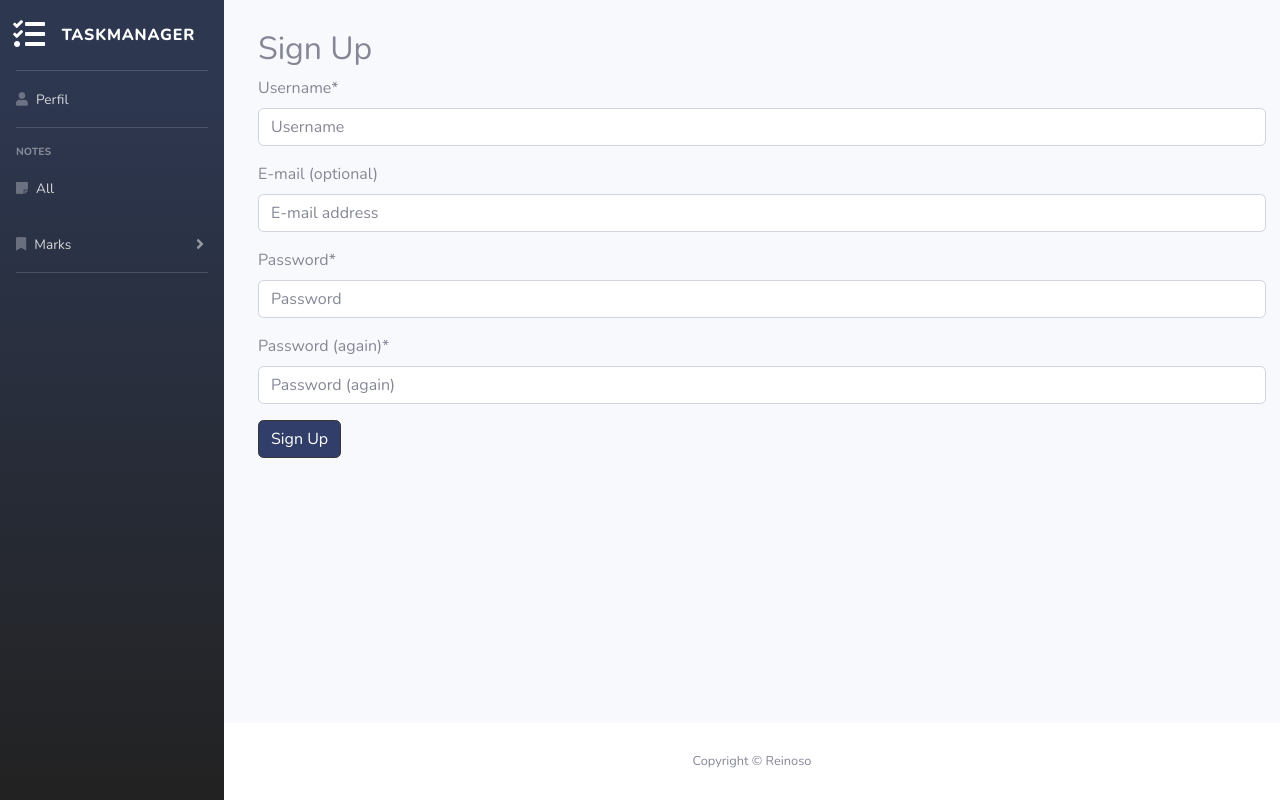
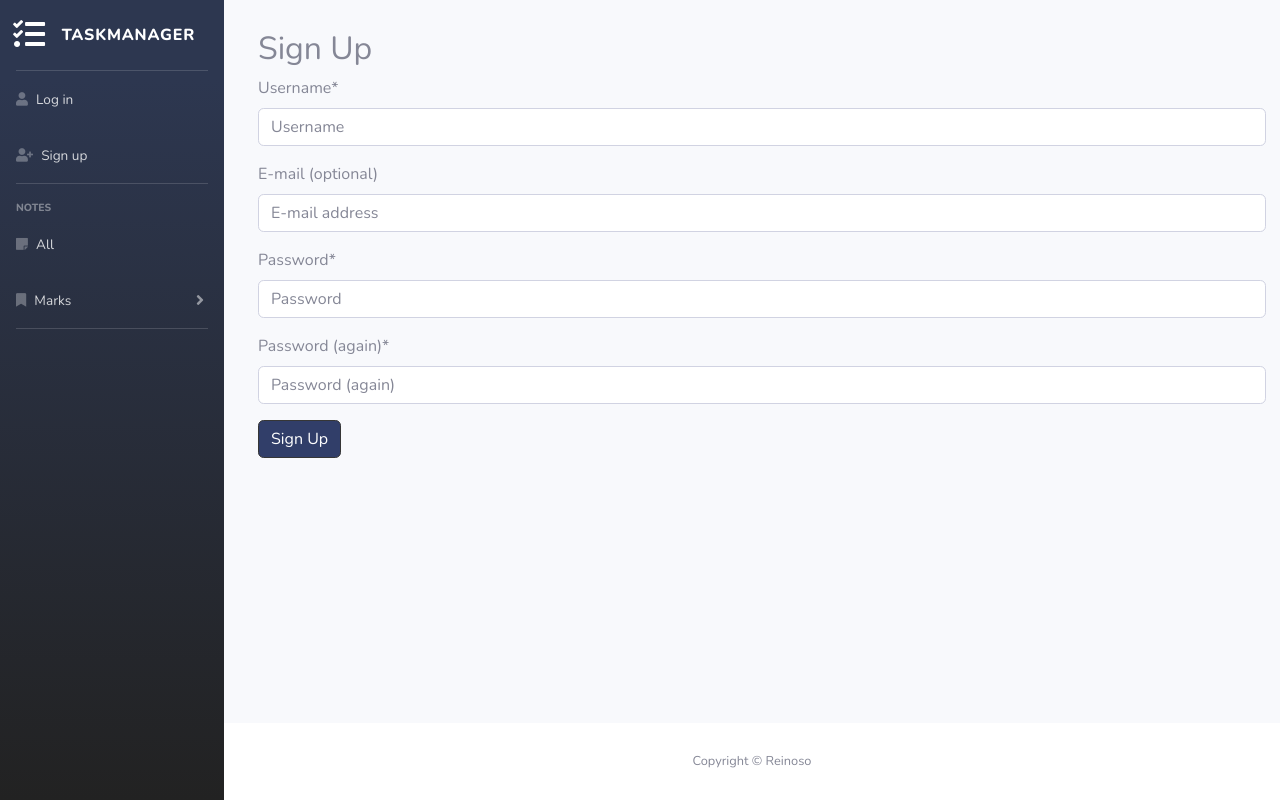
Before and after one commit to EuReinoso/TaskManager, a Django app: page /accounts/signup/ in a window 1280 px wide. Run offline with Django 3.2, Linux system fonts and the light colour scheme; some libraries are stand-ins or nearby versions.

Commit message:
User filter

```diff
--- a/taskmanager/settings.py
+++ b/taskmanager/settings.py
@@ -147,7 +147,8 @@ AUTHENTICATION_BACKENDS = [
 
 SITE_ID = 1
 LOGIN_REDIRECT_URL = '/'
-LOGOUT_REDIRECT_URL = '/'
+LOGOUT_REDIRECT_URL = '/accounts/login/'
+ACCOUNT_LOGOUT_ON_GET = True
 ACCOUNT_SESSION_REMEBER = True
 ACCOUNT_USER_MODEL_EMAIL_FIELD = None
 ACCOUNT_EMAIL_REQUIRED = False
--- a/tasks/models.py
+++ b/tasks/models.py
@@ -1,11 +1,12 @@
 from django.db import models
-from django.db.models.fields import CharField, related
+from django.contrib.auth import get_user_model
 
 # Create your models here.
 
 class Block(models.Model):
 
-    title = CharField(max_length=255, default='')
+    title = models.CharField(max_length=255, default='')
+    user = models.ForeignKey(get_user_model(), on_delete=models.CASCADE)
 
     created_at = models.DateTimeField(auto_now_add=True)
     updated_at = models.DateTimeField(auto_now=True)
--- a/templates/base.html
+++ b/templates/base.html
@@ -33,7 +33,7 @@
         <ul class="navbar-nav bg-gradient-primary sidebar sidebar-dark accordion" id="accordionSidebar">
 
             <!-- Sidebar - Brand -->
-            <a class="sidebar-brand d-flex align-items-center justify-content-center" href="index.html">
+            <a class="sidebar-brand d-flex align-items-center justify-content-center" href="/">
                 <div class="sidebar-brand-icon">
                     <i class="fas fa-tasks"></i>
                 </div>
@@ -44,11 +44,25 @@
             <hr class="sidebar-divider my-0">
 
             <!-- Nav Item - Perfil -->
-            <li class="nav-item">
-                <a class="nav-link" href="index.html">
-                    <i class="fas fa-user"></i>
-                    <span>Perfil</span></a>
-            </li>
+            {% if request.user.is_authenticated %}
+                <li class="nav-item">
+                    <a class="nav-link" href="/accounts/logout">
+                        <i class="fas fa-user"></i>
+                        <span>Log out</span></a>
+                </li>
+
+            {% else %}
+                <li class="nav-item">
+                    <a class="nav-link" href="/accounts/login/">
+                        <i class="fas fa-user"></i>
+                        <span>Log in</span></a>
+                </li>
+                <li class="nav-item">
+                    <a class="nav-link" href="/accounts/signup/">
+                        <i class="fas fa-user-plus"></i>
+                        <span>Sign up</span></a>
+                </li>
+            {% endif %}
 
             <!-- Divider -->
             <hr class="sidebar-divider">
```
Also changed, not shown: tasks/views.py (+26 -21 lines), db.sqlite3, tasks/migrations/0002_block_user.py (added).
